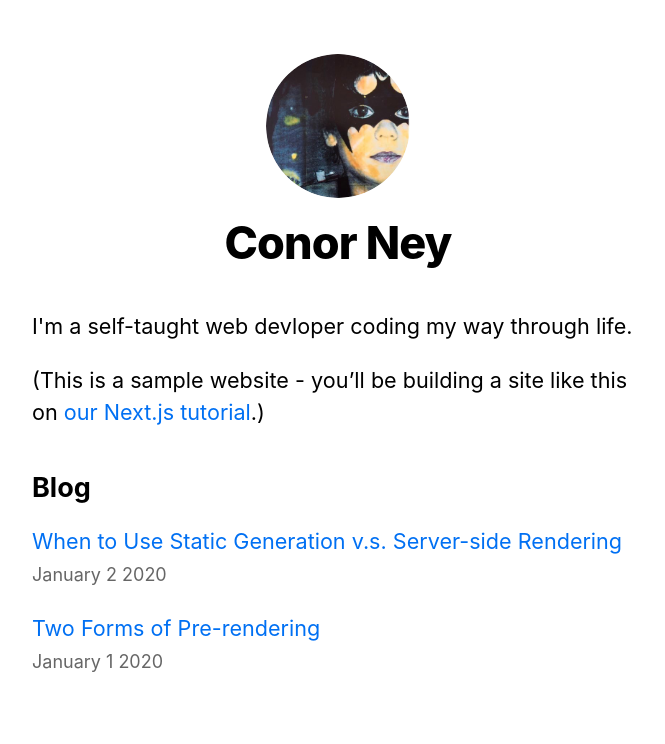
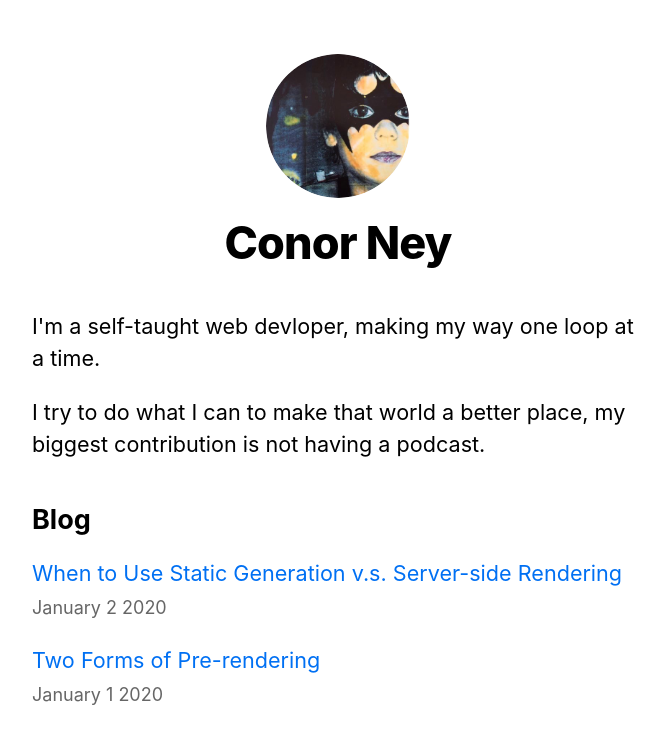
Before and after one commit to duexcoast/nextjs-blog, a Next.js app: page / in a window 1280 px wide. Shown: the top 744 px of the page, without its empty margins (302-967 px from the left). Built offline with nearby package versions, Linux system fonts and the light colour scheme.

Commit message:
changed landing page text

```diff
--- a/pages/index.js
+++ b/pages/index.js
@@ -22,10 +22,10 @@
         <title>{siteTitle}</title>
       </Head>
       <section className={utilStyles.headingMd}>
-        <p>I'm a self-taught web devloper coding my way through life.</p>
+        <p>I'm a self-taught web devloper, making my way one loop at a time.</p>
         <p>
-          (This is a sample website - you’ll be building a site like this on{" "}
-          <a href="https://nextjs.org/learn">our Next.js tutorial</a>.)
+          I try to do what I can to make that world a better place, my biggest
+          contribution is not having a podcast.
         </p>
       </section>
       <section className={`${utilStyles.headingMd} ${utilStyles.padding1px}`}>
```
